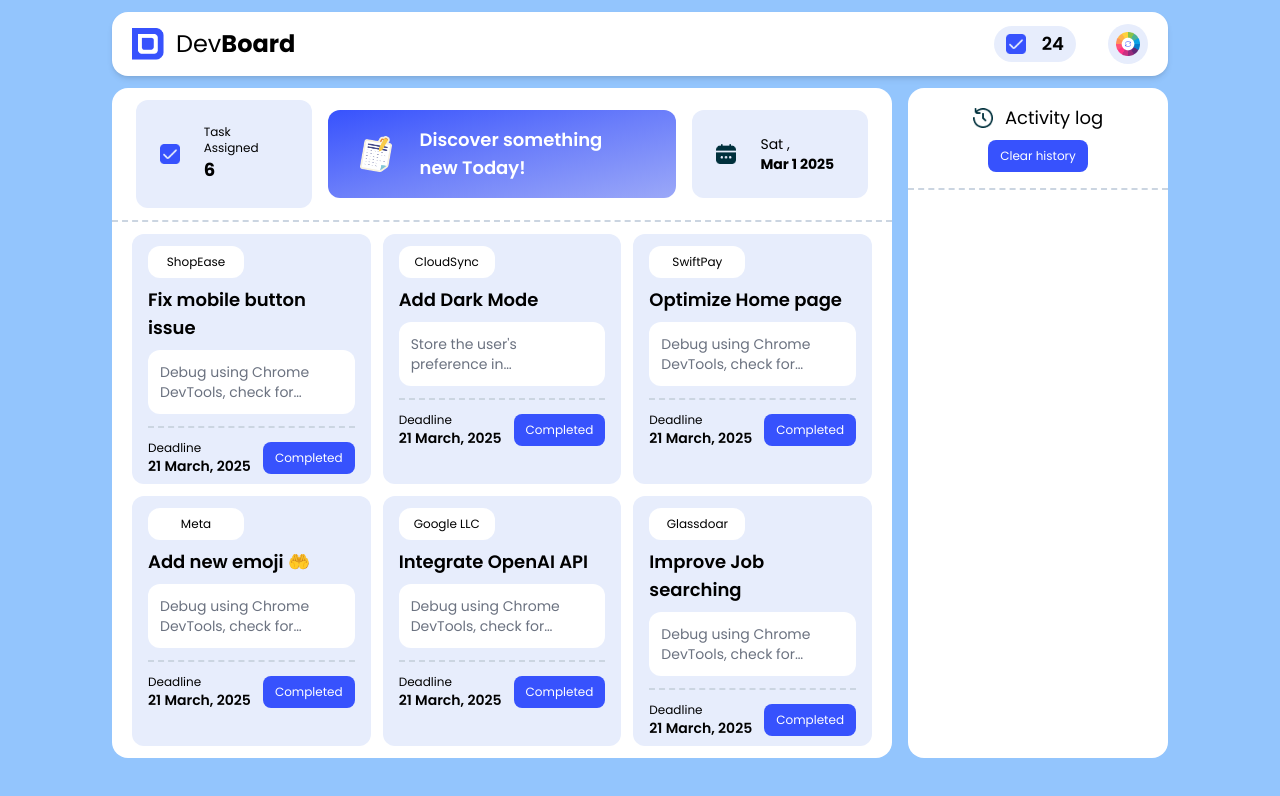
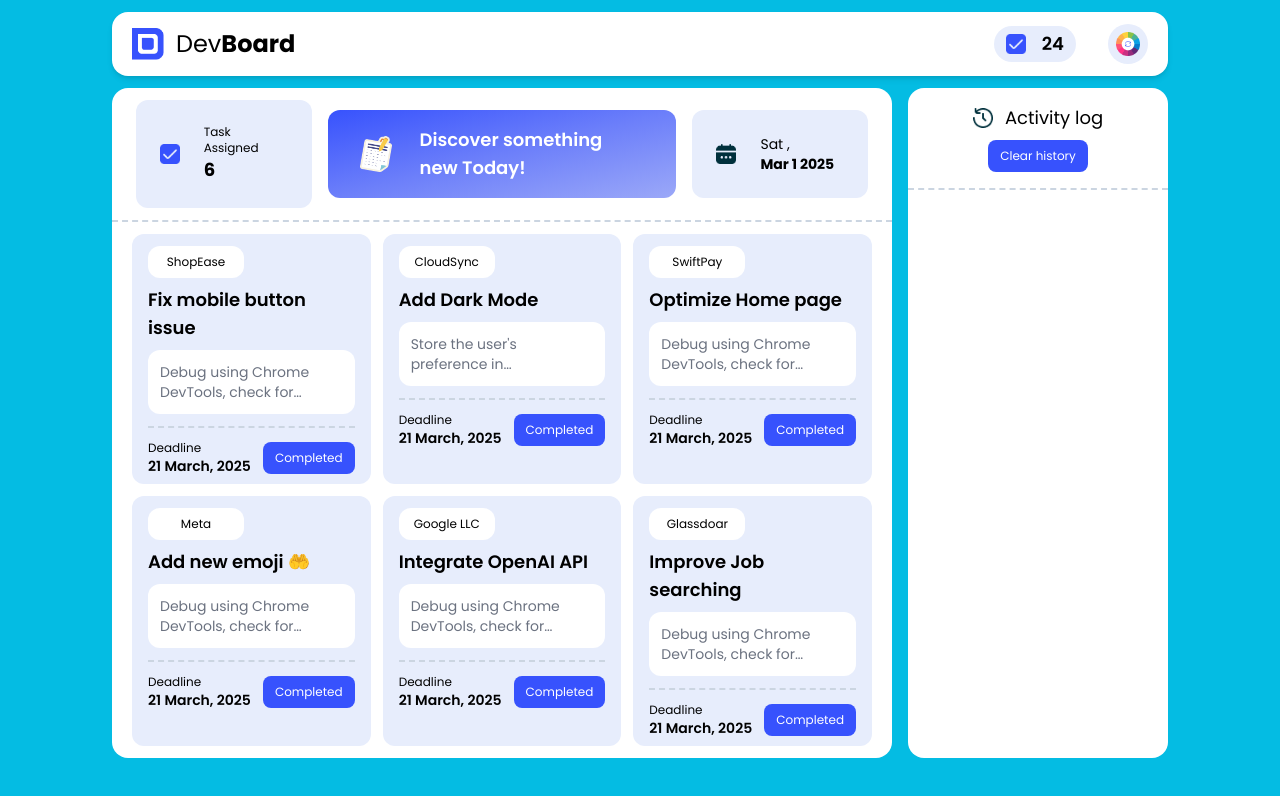
Before and after one commit to spshamim/assignment_5, a plain HTML site: page index.html in a window 1280 px wide. Both pictures are taken after a click on the button 1128 px from the left and 44 px from the top of the page. Drawn offline with nearby package versions, Linux system fonts and the light colour scheme.

Commit message:
Issues fixed

```diff
--- a/index.html
+++ b/index.html
@@ -30,7 +30,10 @@
             };
         </script>
     </head>
-    <body class="font-poppins bg-slate-200" onload="updateDateAndTaskOnHand()">
+    <body
+        class="font-poppins bg-[rgb(226,232,240)]"
+        onload="updateDateAndTaskOnHand()"
+    >
         <header
             class="max-w-screen-2xl bg-white sm:mx-12 md:mx-28 mx-6 mt-3 rounded-2xl shadow-md"
         >
--- a/js/index.js
+++ b/js/index.js
@@ -40,30 +40,11 @@ function updateDateAndTaskOnHand() {
 // Update background color when click theme change btn
 
 document.getElementById("theme-btn").addEventListener("click", function () {
-    let colors = [
-        "bg-slate-200",
-        "bg-blue-300",
-        "bg-red-400",
-        "bg-green-500",
-        "bg-purple-600",
-        "bg-yellow-700",
-        "bg-amber-800",
-        "bg-orange-900",
-    ];
-    let body = document.querySelector("body");
+    let r = Math.floor(Math.random() * 256);
+    let g = Math.floor(Math.random() * 256);
+    let b = Math.floor(Math.random() * 256);
 
-    let currentClass = body.className.split(" ")[1];
-
-    let currentColorIndex = colors.indexOf(currentClass);
-
-    let nextColorIndex = currentColorIndex + 1;
-    if (nextColorIndex >= colors.length) {
-        nextColorIndex = 0;
-    }
-    let nextColor = colors[nextColorIndex];
-
-    body.classList.remove(currentClass);
-    body.classList.add(nextColor);
+    document.body.style.backgroundColor = `rgb(${r},${g},${b})`;
 });
 
 // Update task assigned and completed when click on "complete" btn
```
Also changed, not shown: blog.html (+1 -1 lines).
